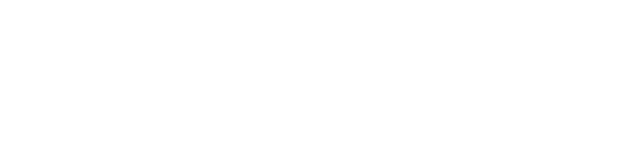
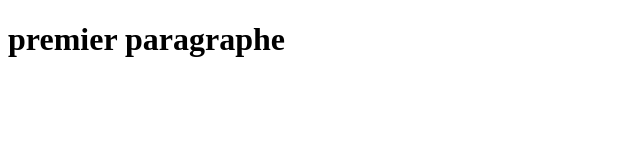
Before and after one commit to axelchapellier/helloWorld, a plain HTML site: page index.html in a window 1280 px wide. Shown: the whole page, without its empty margins (0-640 px from the left). Drawn offline with Linux system fonts and the light colour scheme.

Commit message:
add the h1 balise to the body

```diff
--- a/index.html
+++ b/index.html
@@ -4,5 +4,6 @@
     <title>quest</title>
   </head>
   <body>
+    <h1>premier paragraphe</h1>
   </body>
 </html>
```
